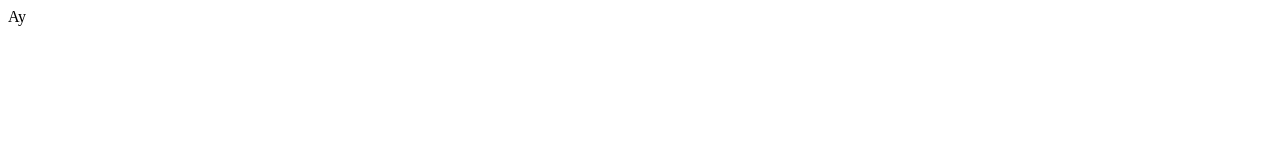
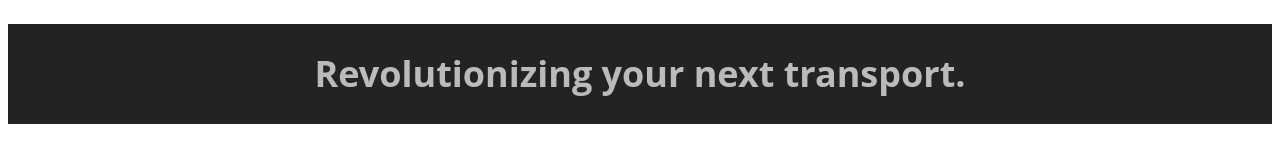
Before and after one commit to connred/Swoop, a plain HTML site: page Client-Frontend/index.html in a window 1280 px wide. Drawn offline with Linux system fonts and the light colour scheme.

Commit message:
Front Beginning

```diff
--- /dev/null
+++ b/Client-Frontend/assets/main.css
@@ -0,0 +1,12 @@
+#header {
+	width: 100%;
+	height: 100px;
+	background: #232323;
+}
+#header-tag {
+	font-family: 'Open Sans', sans-serif;
+    font-size: 36px;
+	color: #bbbbbb;
+	text-align: center;
+	padding-top: 25px;
+}
--- a/Client-Frontend/index.html
+++ b/Client-Frontend/index.html
@@ -3,8 +3,11 @@
 <head>
     <meta charset="UTF-8">
     <title>Swoop</title>
+    <link href="assets/main.css" rel="stylesheet" type="text/css">
 </head>
 <body>
-    <div>Ay</div>
+    <div id="header">
+    	<h1 id="header-tag">Revolutionizing your next transport.</h1>
+    </div>
 </body>
 </html>
```
Also changed, not shown: Client-Frontend/assets/main.js (added).
